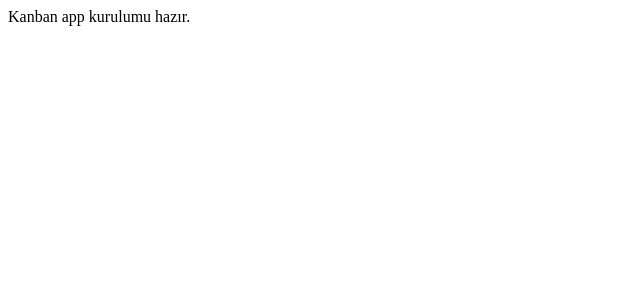
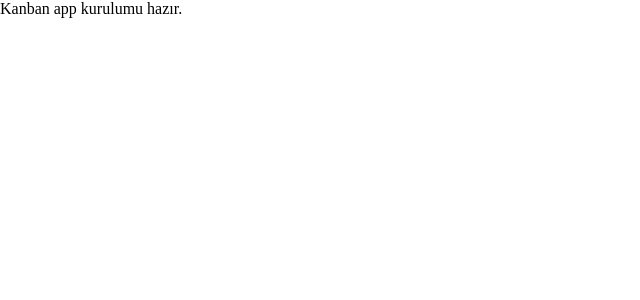
Before and after one commit to varisDogukan/kanban-task-management, a React (Vite) app: page / in a window 1280 px wide. Shown: the top 300 px of the page, without its empty margins (0-640 px from the left). Built offline with nearby package versions, Linux system fonts and the light colour scheme.

Commit message:
chore: wire app entry and global scss setup

```diff
--- a/src/main.tsx
+++ b/src/main.tsx
@@ -1,6 +1,8 @@
 import { StrictMode } from "react";
 import { createRoot } from "react-dom/client";
-import App from "./App.tsx";
+
+import App from "./app/App";
+import "./styles/global.scss";
 
 createRoot(document.getElementById("root")!).render(
   <StrictMode>
--- a/src/styles/global.scss
+++ b/src/styles/global.scss
@@ -0,0 +1,7 @@
+@use "./reset";
+@use "./variables";
+@use "./mixins";
+
+body {
+  margin: 0;
+}
```
Also changed, not shown: src/app/App.tsx (renamed from src/App.tsx).
